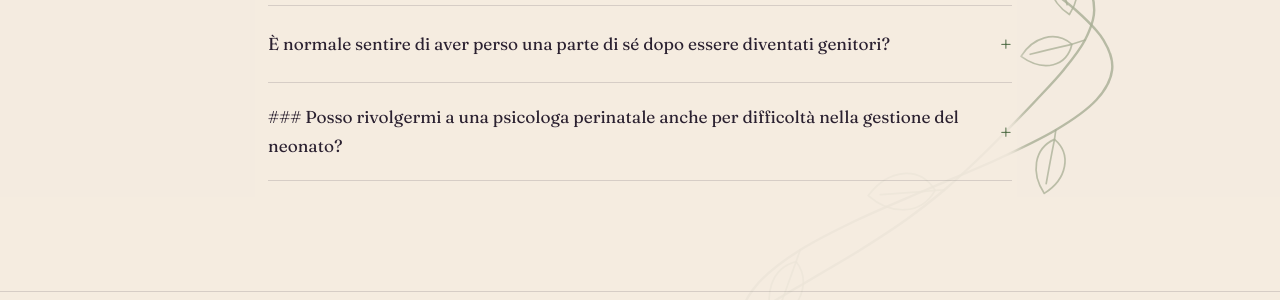
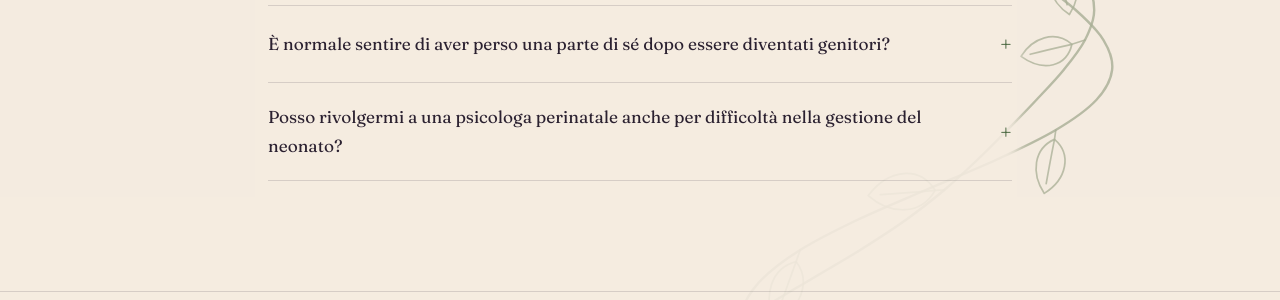
Before and after one commit to Manuelgujo/demo-franci, a Jekyll site: the page built from _servizi/percorso-individuale.md, in a window 1280 px wide and 900 px high, scrolled down 1687 px. Shown: the part 403-703 px from the top of the window. Built offline with Jekyll 4.4.1, drawn with Linux system fonts in a browser that asks for light colours.

```diff
--- a/_servizi/percorso-individuale.md
+++ b/_servizi/percorso-individuale.md
@@ -18,7 +18,7 @@ faq:
   - q: Posso chiedere sostegno psicologico anche durante la gravidanza?
     a: Certamente. La gravidanza può portare con sé preoccupazioni, insicurezze, cambiamenti corporei e timori legati al parto o alla futura genitorialità. Uno spazio di ascolto può aiutare a comprendere e affrontare queste emozioni, senza giudizio.
   - q: Il sostegno psicologico perinatale è rivolto anche ai papà e ai partner?
-    a: Sì\. Anche i partner possono vivere cambiamenti emotivi, nuove responsabilità e difficoltà nell’adattamento alla genitorialità. Il sostegno psicologico può offrire uno spazio per esplorare questi vissuti e affrontare le trasformazioni personali e relazionali.
+    a: Sì. Anche i partner possono vivere cambiamenti emotivi, nuove responsabilità e difficoltà nell’adattamento alla genitorialità. Il sostegno psicologico può offrire uno spazio per esplorare questi vissuti e affrontare le trasformazioni personali e relazionali.
   - q: Qual è la differenza tra baby blues e depressione post partum?
     a: Il baby blues è una condizione transitoria che può comparire nei primi giorni dopo il parto, caratterizzata da maggiore sensibilità emotiva, pianto e sbalzi d’umore, e tende a risolversi entro circa due settimane. La depressione post partum presenta invece sintomi più persistenti e può incidere significativamente sul benessere e sulla quotidianità. In presenza di segnali di sofferenza è importante rivolgersi a un professionista per una valutazione adeguata.
   - q: Quando può essere utile rivolgersi a una psicologa perinatale?
@@ -27,7 +27,7 @@ faq:
     a: Sì, la nascita di un bambino può accompagnarsi a emozioni molto diverse, anche apparentemente contraddittorie\. Gioia, paura, stanchezza e tristezza possono coesistere\. Se queste emozioni diventano persistenti, particolarmente intense o interferiscono con la quotidianità, può essere importante cercare un sostegno professionale\.
   - q: È normale sentire di aver perso una parte di sé dopo essere diventati genitori?
     a: La genitorialità può modificare profondamente abitudini, priorità e percezione di sé. Può capitare di sentirsi distanti dalla propria identità precedente o di faticare a riconoscere i propri bisogni. Il percorso psicologico può aiutare a ritrovare spazio per la propria individualità, integrandola con il nuovo ruolo genitoriale.
-  - q: '### Posso rivolgermi a una psicologa perinatale anche per difficoltà nella gestione del neonato?'
+  - q: Posso rivolgermi a una psicologa perinatale anche per difficoltà nella gestione del neonato?
     a: Certo. I primi mesi di vita di un bambino possono portare con sé dubbi e difficoltà legati al pianto, al sonno, alla regolazione emotiva e alla comprensione dei suoi bisogni. Il sostegno psicologico perinatale offre uno spazio per esplorare queste fatiche, comprendere meglio i segnali del neonato e favorire la costruzione di una relazione affettiva serena, nel rispetto dei tempi e delle caratteristiche di ciascuno.
 published: true
 ---
```
